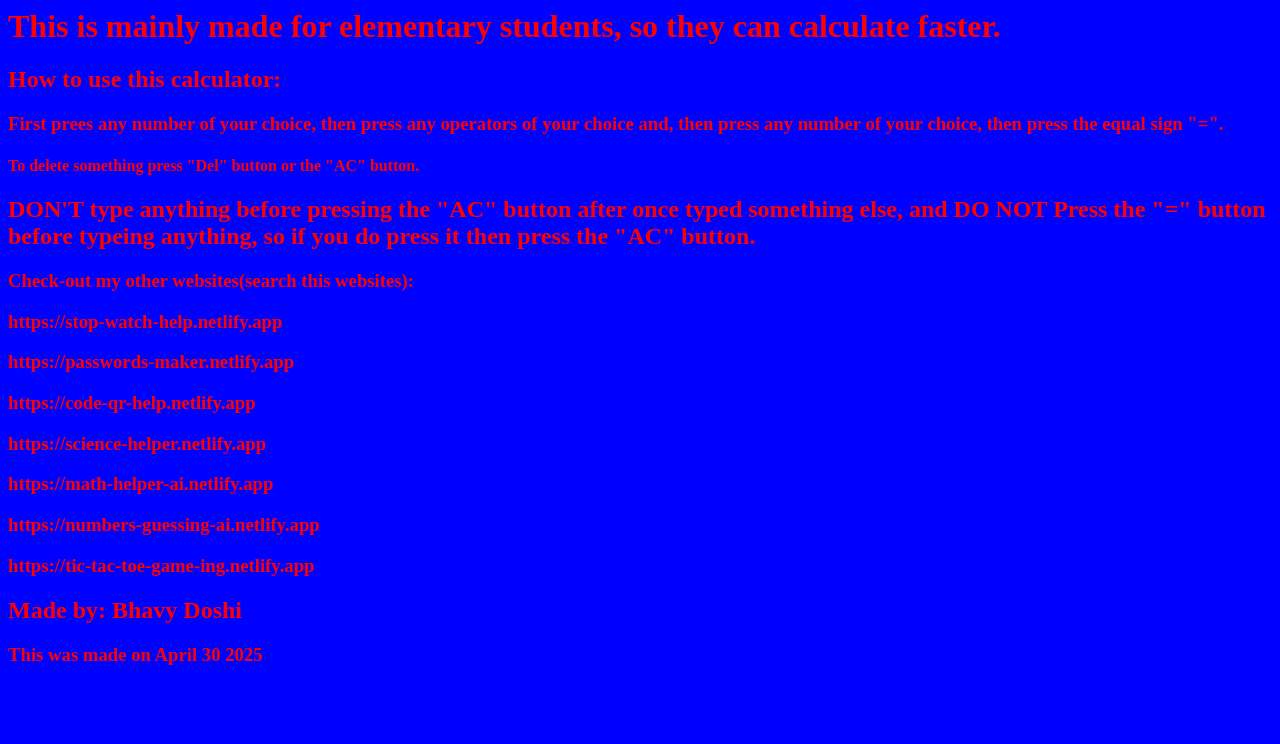
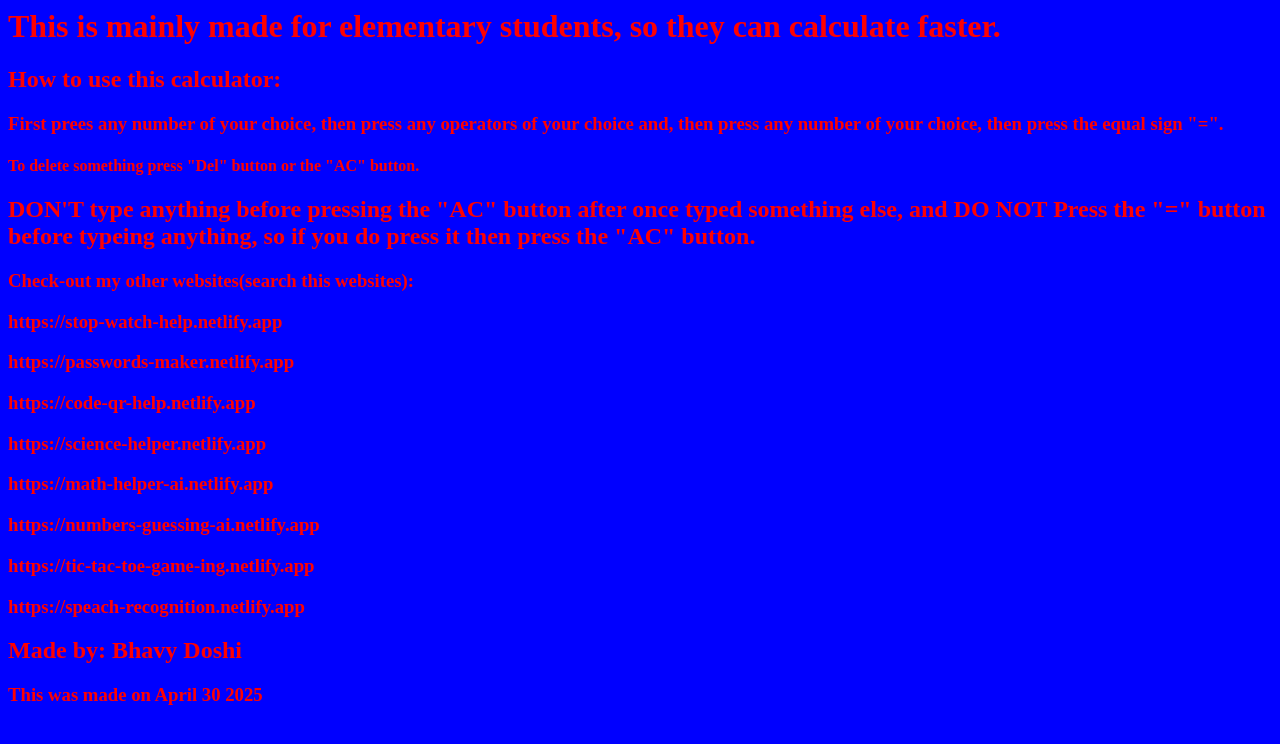
Before and after one commit to Bhavy0309/why, a plain HTML site: page aboutme.html in a window 1280 px wide. Drawn offline with Linux system fonts and the light colour scheme.

Commit message:
Update aboutme.html

```diff
--- a/aboutme.html
+++ b/aboutme.html
@@ -21,5 +21,6 @@
 <h3 class="do">https://math-helper-ai.netlify.app</h3>
 <h3 class="do">https://numbers-guessing-ai.netlify.app</h3>
 <h3 class="do">https://tic-tac-toe-game-ing.netlify.app</h3>
+<h3 class="do">https://speach-recognition.netlify.app</h3>
 <h2 class="do">Made by: Bhavy Doshi</h2>
 <h3 class="do">This was made on April 30 2025</h3>
```
